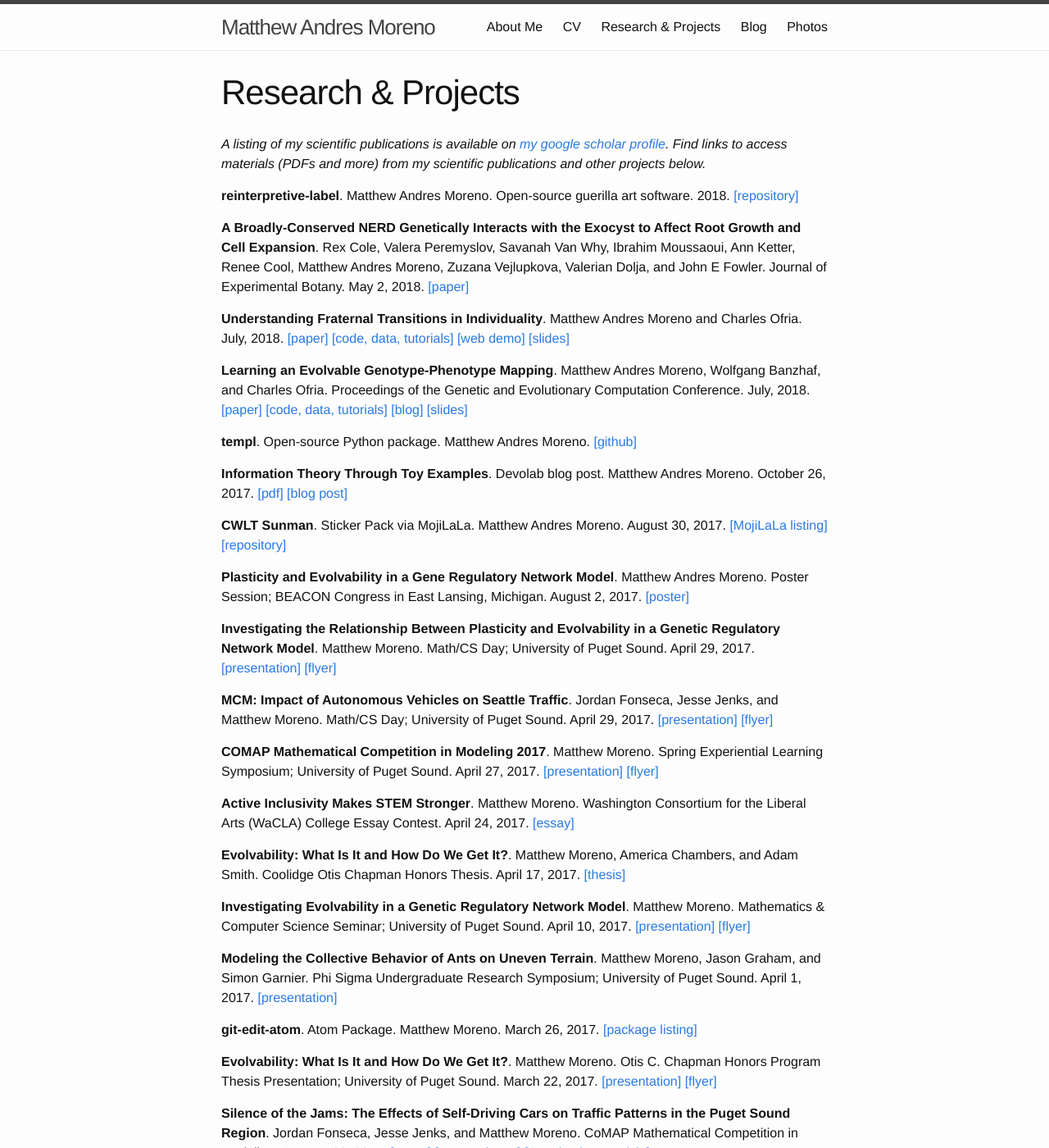
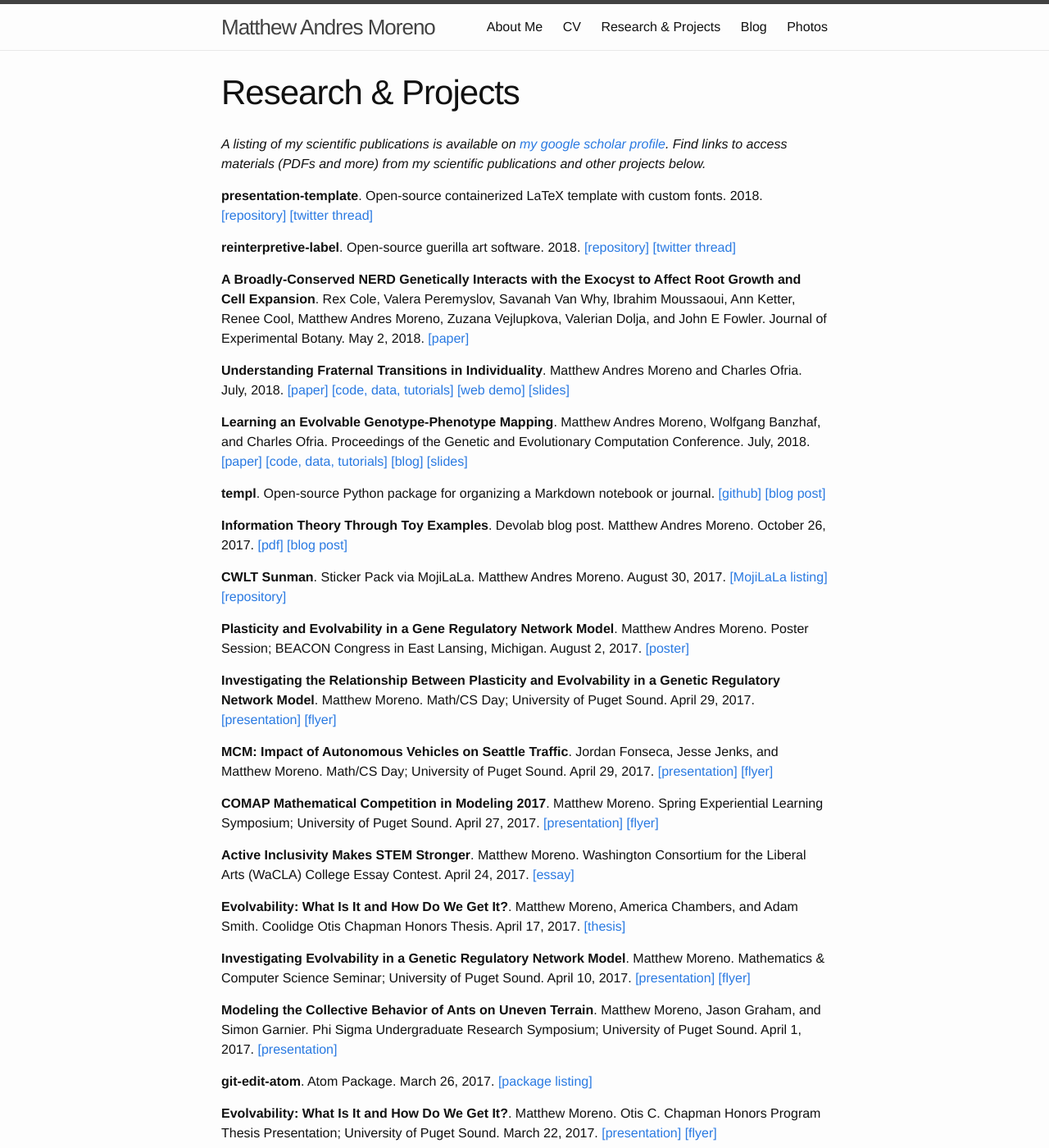
Before and after one commit to mmore500/mmore500.github.io, a Jekyll site: the page built from research.md, in a window 1280 px wide and 1400 px high. Shown: the whole window at 82% size. Built offline with Jekyll 4.4.1, drawn with Linux system fonts in a browser that asks for light colours.

Commit message:
Update Research & Projects

```diff
--- a/research.md
+++ b/research.md
@@ -7,7 +7,9 @@ permalink: /research/
 *A listing of my scientific publications is available on [my google scholar profile](https://scholar.google.com/citations?user=xROn8y4AAAAJ).
 Find links to access materials (PDFs and more) from my scientific publications and other projects below.*
 
-**reinterpretive-label**. Matthew Andres Moreno. Open-source guerilla art software. 2018. [[repository]](https://github.com/mmore500/reinterpretive-label)
+**presentation-template**. Open-source containerized LaTeX template with custom fonts. 2018. [[repository]](https://github.com/mmore500/presentation-template) [[twitter thread]](https://twitter.com/MorenoMatthewA/status/1048676082952626177)
+
+**reinterpretive-label**. Open-source guerilla art software. 2018. [[repository]](https://github.com/mmore500/reinterpretive-label) [[twitter thread]](https://twitter.com/MorenoMatthewA/status/1011596989824405505)
 
 **A Broadly-Conserved NERD Genetically Interacts with the Exocyst to Affect Root Growth and Cell Expansion**. Rex Cole, Valera Peremyslov, Savanah Van Why, Ibrahim Moussaoui, Ann Ketter, Renee Cool, Matthew Andres Moreno, Zuzana Vejlupkova, Valerian Dolja, and John E Fowler. Journal of Experimental Botany. May 2, 2018. [[paper]](https://academic.oup.com/jxb/advance-article/doi/10.1093/jxb/ery162/4990813?guestAccessKey=f2af1b2e-c977-4ac2-ae18-de1a3cfa6bc8)
 
@@ -15,7 +17,7 @@ Find links to access materials (PDFs and more) from my scientific publications a
 
 **Learning an Evolvable Genotype-Phenotype Mapping**. Matthew Andres Moreno, Wolfgang Banzhaf, and Charles Ofria. Proceedings of the Genetic and Evolutionary Computation Conference. July, 2018. [[paper]](https://github.com/mmore500/gecco-2018/releases) [[code, data, tutorials]](https://osf.io/n92c7/) [[blog]](https://mmore500.github.io/2018/05/23/automap.html) [[slides]](https://github.com/mmore500/gecco-2018-presentation/releases)
 
-**templ**. Open-source Python package. Matthew Andres Moreno. [[github]](https://github.com/mmore500/templ)
+**templ**. Open-source Python package for organizing a Markdown notebook or journal. [[github]](https://github.com/mmore500/templ) [[blog post]](https://mmore500.github.io/2018/01/21/my-record-keeping-setup.html)
 
 **Information Theory Through Toy Examples**. Devolab blog post. Matthew Andres Moreno. October 26, 2017. [[pdf]](/resources/october_26_2017.pdf) [[blog post]](http://devosoft.org/information-theory-through-toy-examples/)
 
@@ -38,7 +40,7 @@ Genetic Regulatory Network Model**. Matthew Moreno. Math/CS Day; University of P
 
 **Modeling the Collective Behavior of Ants on Uneven Terrain**. Matthew Moreno, Jason Graham, and Simon Garnier. Phi Sigma Undergraduate Research Symposium; University of Puget Sound. April 1, 2017.  [[presentation]](/resources/april_1_2017.pdf)
 
-**git-edit-atom**. Atom Package. Matthew Moreno. March 26, 2017. [[package listing]](https://atom.io/packages/git-edit-atom)
+**git-edit-atom**. Atom Package. March 26, 2017. [[package listing]](https://atom.io/packages/git-edit-atom)
 
 **Evolvability: What Is It and How Do We Get It?**. Matthew Moreno. Otis C. Chapman Honors Program Thesis Presentation; University of Puget Sound. March 22, 2017. [[presentation]](/resources/march_22_2017_presentation.pdf) [[flyer]](/resources/march_22_2017_flyer.pdf)
 
```
